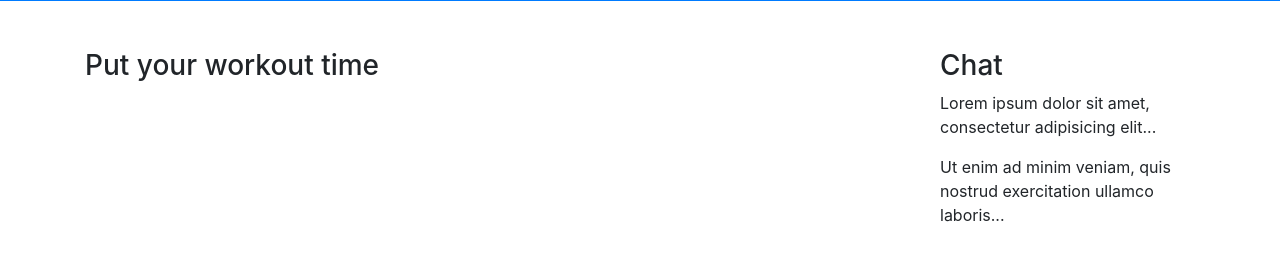
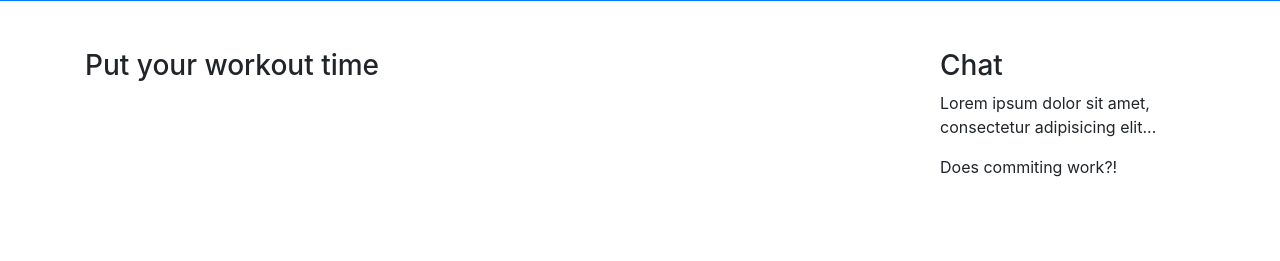
Before and after one commit to raydatray/Codejam2022, a Django app: page / in a window 1280 px wide. Shown: the part 215-476 px from the top of the page. Run offline with Django 4.2, Linux system fonts and the light colour scheme; data that the repository does not hold is empty.

Commit message:
modified:   codejam23/codejam22/main/templates/main/index.html

```diff
--- a/codejam23/codejam22/main/templates/main/index.html
+++ b/codejam23/codejam22/main/templates/main/index.html
@@ -31,8 +31,7 @@
           <h3>Chat</h3>
           <p>Lorem ipsum dolor sit amet, consectetur adipisicing elit...</p>
           <p>
-            Ut enim ad minim veniam, quis nostrud exercitation ullamco
-            laboris...
+            Does commiting work?!
           </p>
         </div>
       </div>
```
